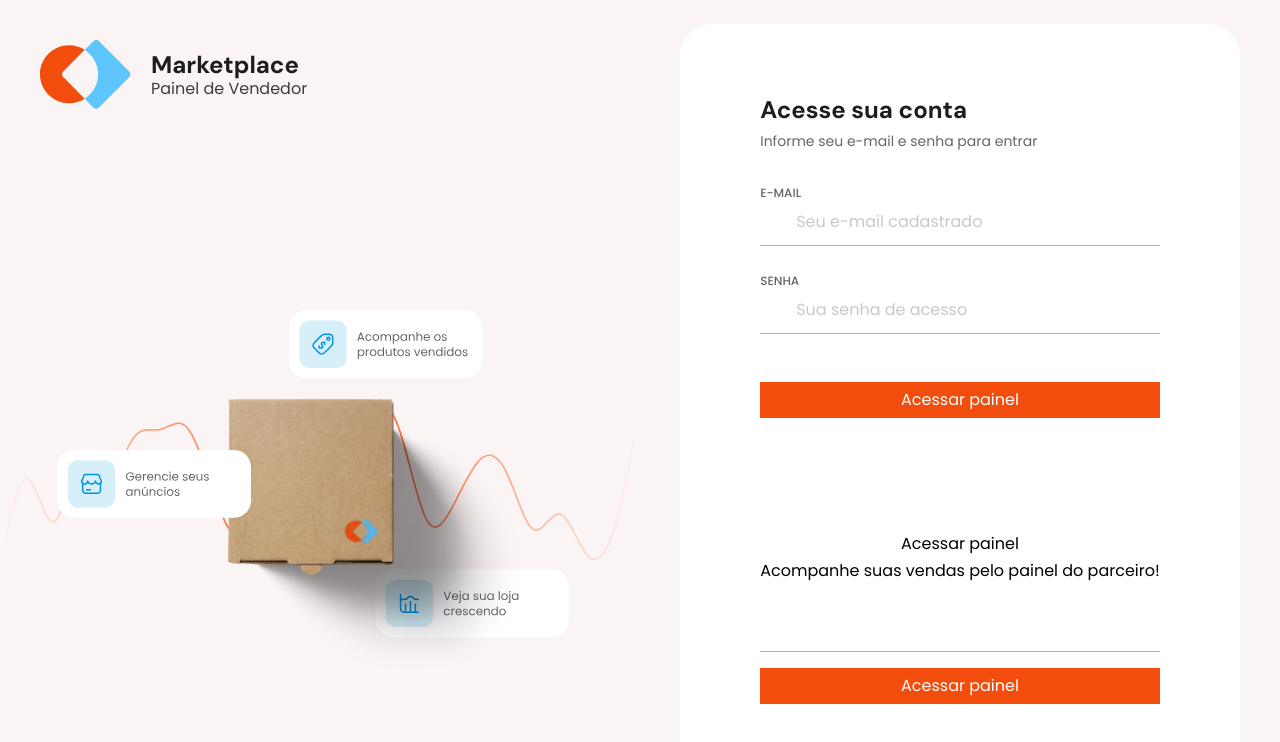
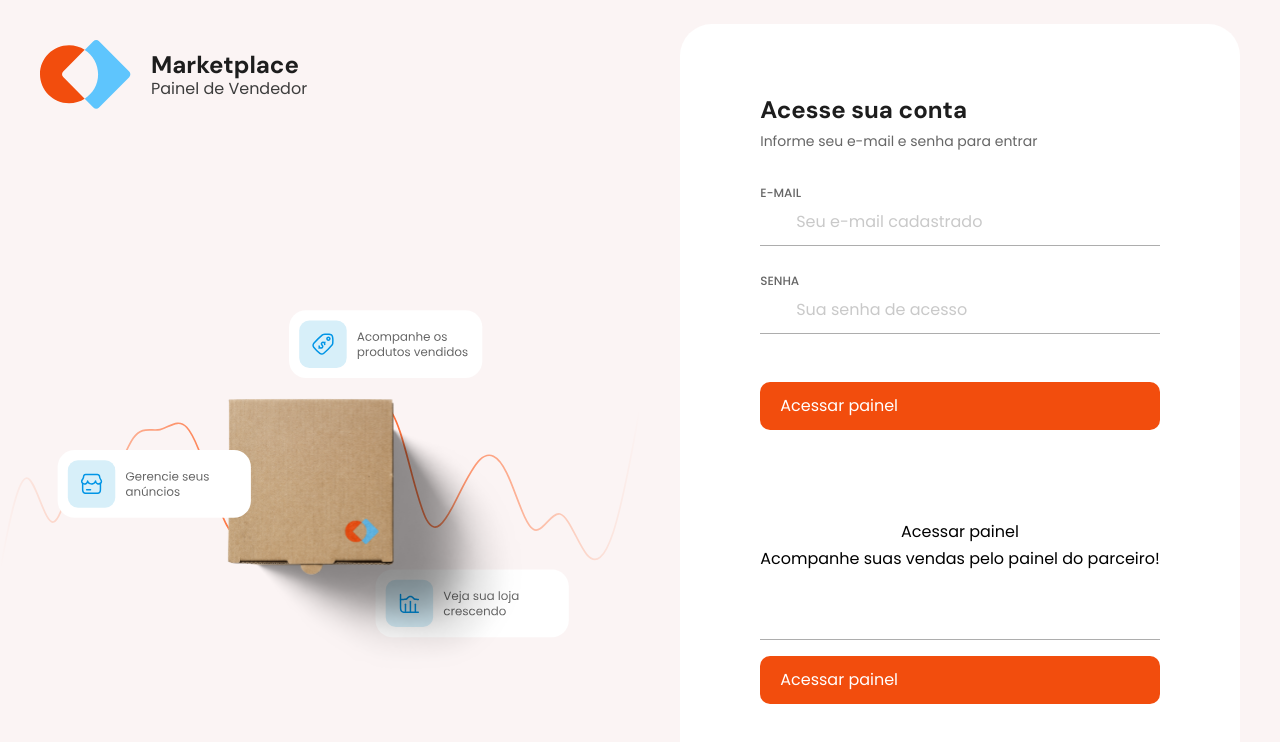
Before and after one commit to jaon82/mba-marketplace-web, a React (Vite) app: page /sign-in in a window 1280 px wide. Shown: the top 742 px of the page. Built offline with nearby package versions, Linux system fonts and the light colour scheme; some icons are missing.

Commit message:
Customize Button

```diff
--- a/src/components/ui/button.tsx
+++ b/src/components/ui/button.tsx
@@ -5,26 +5,19 @@
 import { cn } from "@/lib/utils";
 
 const buttonVariants = cva(
-  "inline-flex items-center justify-center gap-2 whitespace-nowrap rounded-md text-sm font-medium transition-all disabled:pointer-events-none disabled:opacity-50 [&_svg]:pointer-events-none [&_svg:not([class*='size-'])]:size-4 shrink-0 [&_svg]:shrink-0 outline-none focus-visible:border-ring focus-visible:ring-ring/50 focus-visible:ring-[3px] aria-invalid:ring-destructive/20 dark:aria-invalid:ring-destructive/40 aria-invalid:border-destructive",
+  "inline-flex items-center justify-between cursor-pointer whitespace-nowrap rounded-[10px] text-sm font-medium transition-all disabled:pointer-events-none disabled:opacity-50 [&_svg]:pointer-events-none [&_svg:not([class*='size-'])]:size-4 shrink-0 [&_svg]:shrink-0 outline-none focus-visible:border-ring focus-visible:ring-ring/50 focus-visible:ring-[3px] aria-invalid:ring-destructive/20 dark:aria-invalid:ring-destructive/40 aria-invalid:border-destructive",
   {
     variants: {
       variant: {
-        default:
-          "bg-orange-base text-white shadow-xs hover:bg-orange-dark cursor-pointer",
-        destructive:
-          "bg-destructive text-white shadow-xs hover:bg-destructive/90 focus-visible:ring-destructive/20 dark:focus-visible:ring-destructive/40 dark:bg-destructive/60",
+        default: "bg-orange-base text-white shadow-xs hover:bg-orange-dark",
         outline:
-          "border bg-background shadow-xs hover:bg-accent hover:text-accent-foreground dark:bg-input/30 dark:border-input dark:hover:bg-input/50",
-        secondary:
-          "bg-secondary text-secondary-foreground shadow-xs hover:bg-secondary/80",
-        ghost:
-          "hover:bg-accent hover:text-accent-foreground dark:hover:bg-accent/50",
+          "border border-orange-base text-orange-base text-action-md hover:bg-background hover:text-orange-dark",
         link: "text-primary underline-offset-4 hover:underline",
       },
       size: {
-        default: "h-9 px-4 py-2 has-[>svg]:px-3",
-        sm: "h-8 rounded-md gap-1.5 px-3 has-[>svg]:px-2.5",
-        lg: "h-10 rounded-md px-6 has-[>svg]:px-4",
+        default: "px-5 h-12 gap-3",
+        sm: "px-4 h-10 gap-2",
+        lg: "px-5 h-14 gap-3",
         icon: "size-9",
       },
     },
--- a/src/lib/utils.ts
+++ b/src/lib/utils.ts
@@ -4,7 +4,7 @@
 const twMerge = extendTailwindMerge({
   extend: {
     theme: {
-      text: ["label-md"],
+      text: ["label-md", "action-md"],
     },
   },
 });
```
